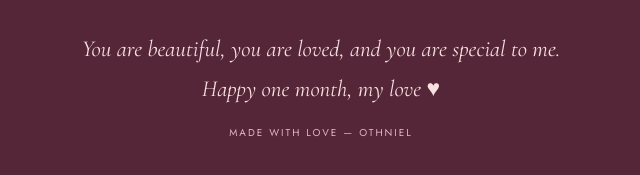
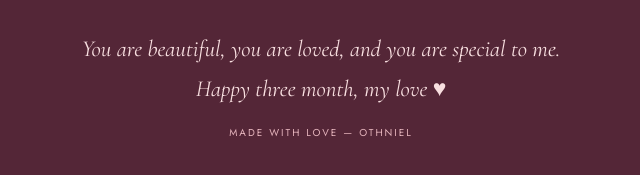
Before and after one commit to ANONYME-hker/anonyme, a plain HTML site: page INDEX.HTML in a window 1280 px wide. Shown: the part 5947-6122 px from the top of the page, 319-959 px from the left. Drawn offline with nearby package versions, Linux system fonts and the light colour scheme.

Commit message:
Update INDEX.HTML

```diff
--- a/INDEX.HTML
+++ b/INDEX.HTML
@@ -619,7 +619,7 @@ footer small {
 
 <footer>
   <p>You are beautiful, you are loved, and you are special to me.</p>
-  <p>Happy one month, my love ♥</p>
+  <p>Happy three month, my love ♥</p>
   <small>MADE WITH LOVE — OTHNIEL</small>
 </footer>
 
```
